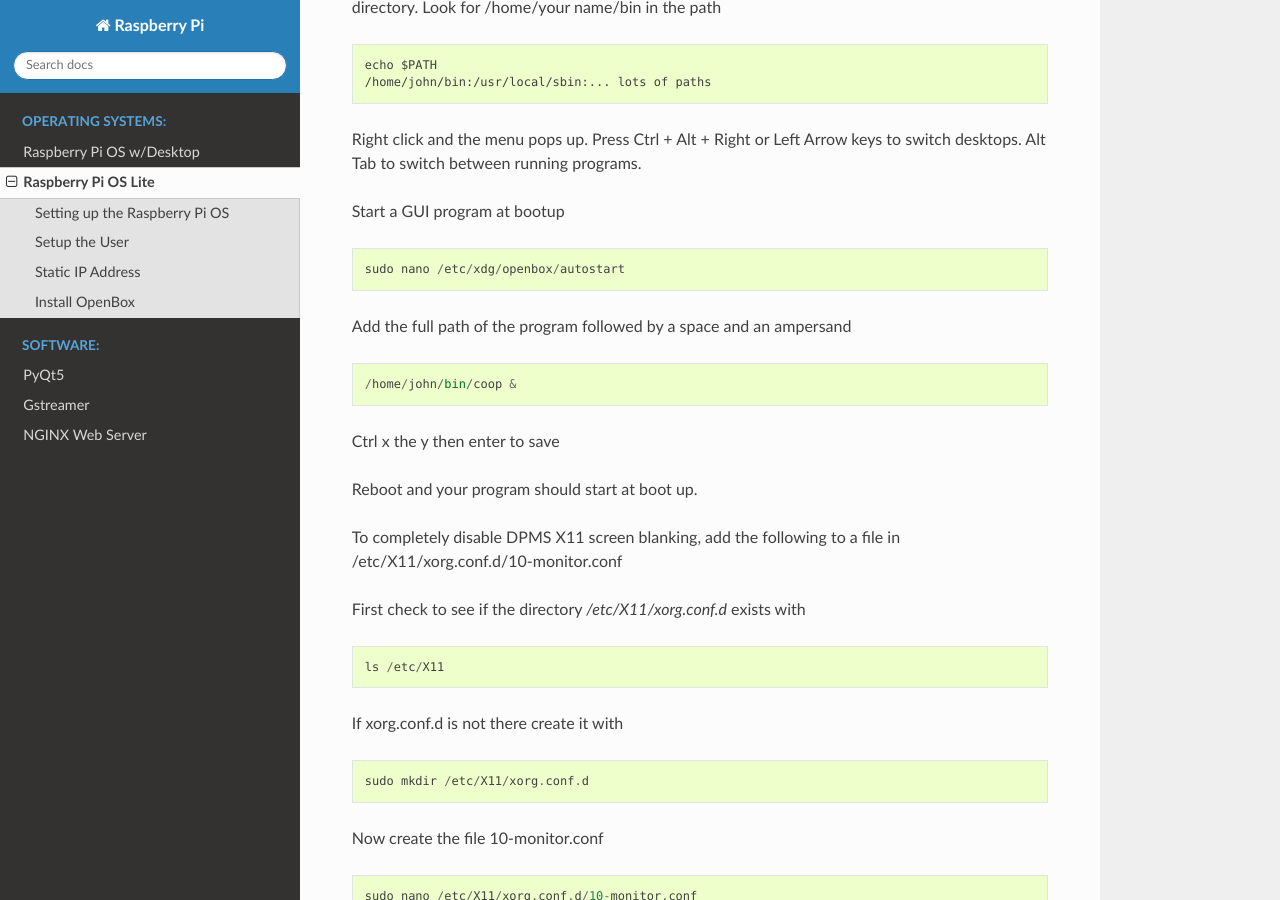
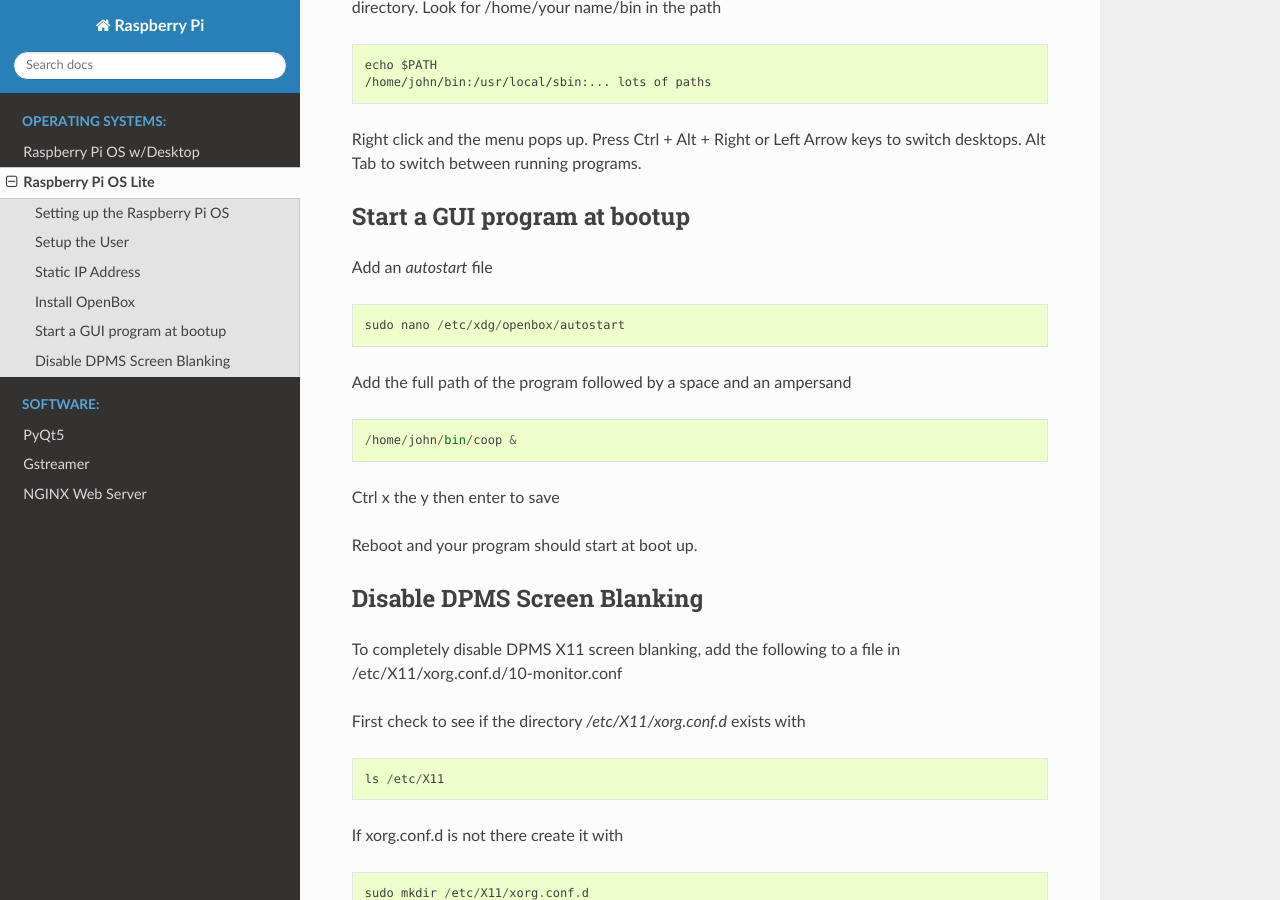
Before and after one commit to jethornton/rpi, a Sphinx documentation site: the page built from docs/source/lite-install.rst, in a window 1280 px wide and 900 px high, scrolled down 5808 px. Built offline with Sphinx 7.4.7 and the Read the Docs theme 2.0.0, drawn with Linux system fonts in a browser that asks for light colours.

Commit message:
add content

```diff
--- a/docs/source/lite-install.rst
+++ b/docs/source/lite-install.rst
@@ -279,9 +279,12 @@
 keys to switch desktops. Alt Tab to switch between running programs.
 
 Start a GUI program at bootup
+-----------------------------
+
+Add an `autostart` file
 ::
 
-  sudo nano /etc/xdg/openbox/autostart
+	sudo nano /etc/xdg/openbox/autostart
 
 Add the full path of the program followed by a space and an ampersand
 ::
@@ -291,6 +294,9 @@
 Ctrl x the y then enter to save
 
 Reboot and your program should start at boot up.
+
+Disable DPMS Screen Blanking
+----------------------------
 
 To completely disable DPMS X11 screen blanking, add the following to a
 file in /etc/X11/xorg.conf.d/10-monitor.conf
@@ -312,6 +318,7 @@
 
 Add the following
 ::
+
 	Section "ServerFlags"
 			Option "BlankTime" "0"
 			Option "StandbyTime" "0"
```
